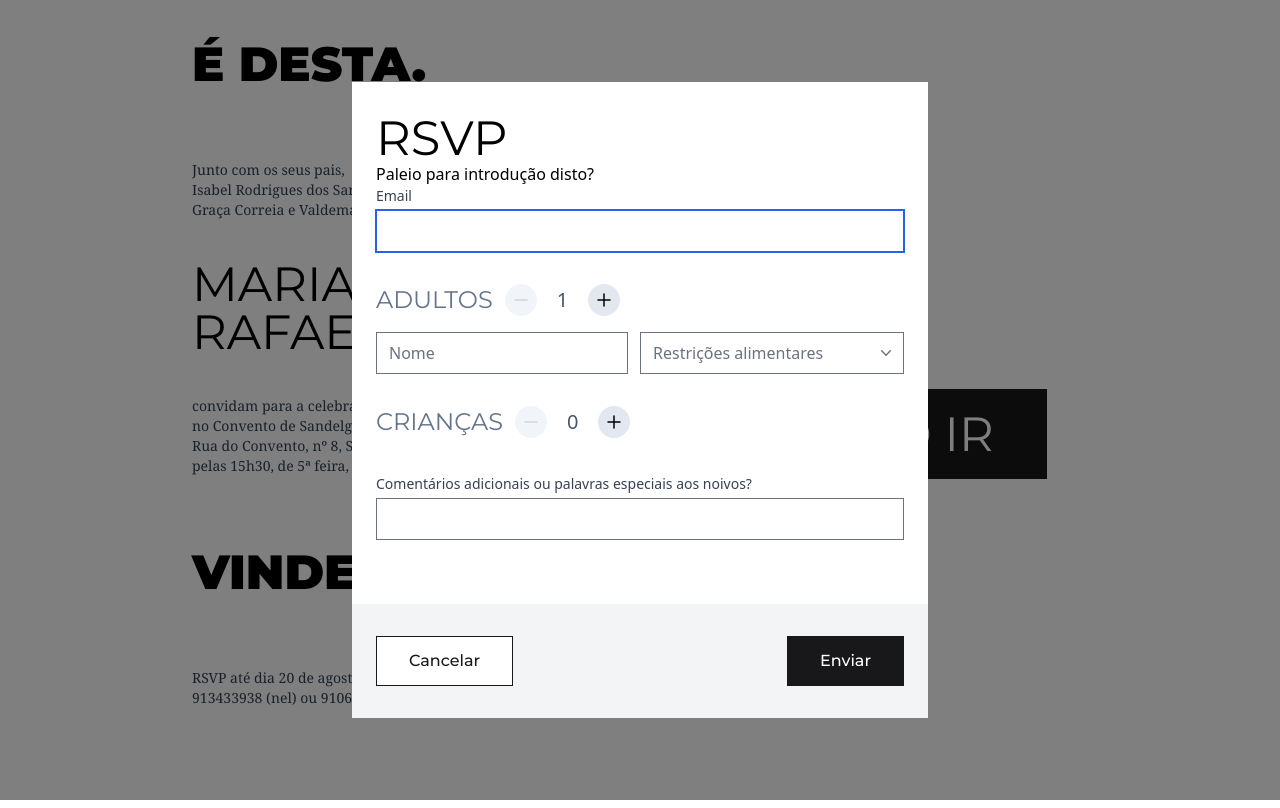
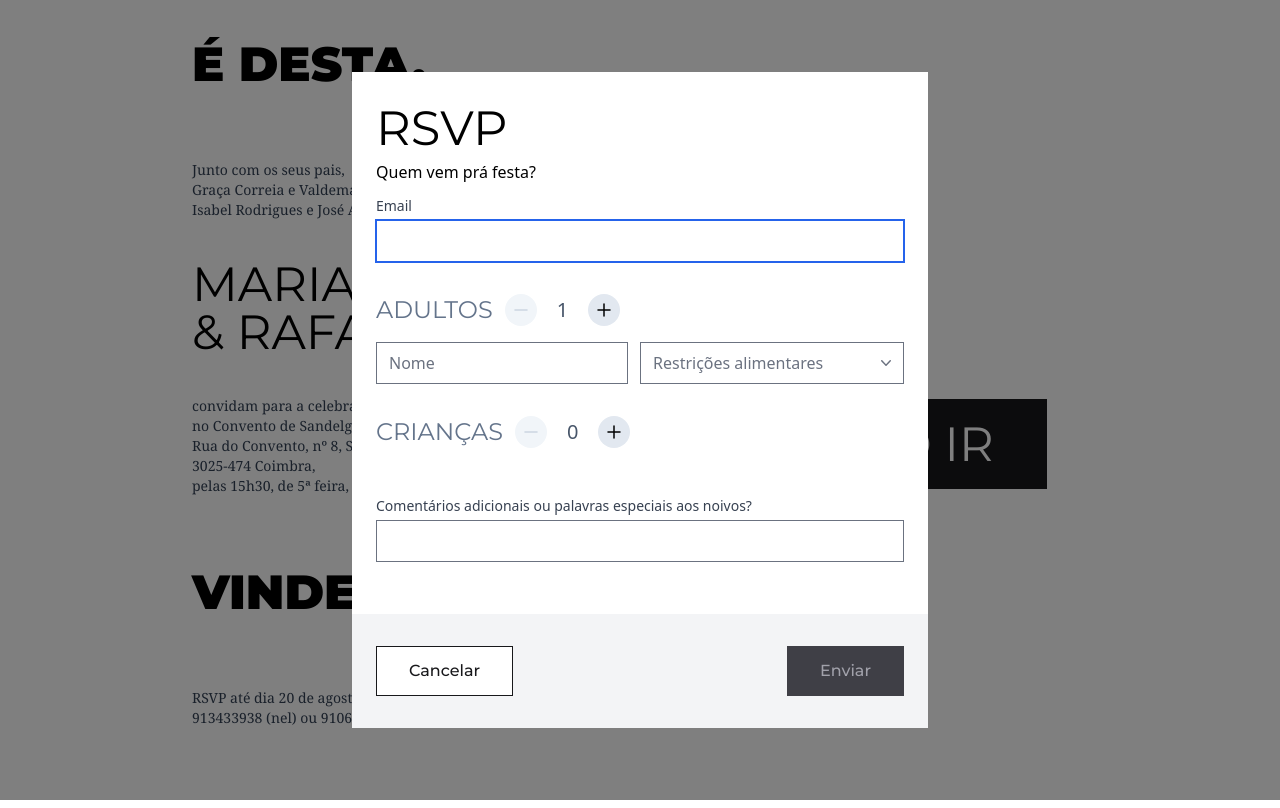
Before and after one commit to rikas/rafanel.com, a React (Vite) app: page / in a window 1280 px wide. Both pictures are taken after a click on the button "QUERO IR". Built offline with nearby package versions, Linux system fonts and the light colour scheme.

Commit message:
Adjustments

```diff
--- a/package.json
+++ b/package.json
@@ -10,6 +10,7 @@
     "lint": "eslint --ext .js,.jsx ./src"
   },
   "dependencies": {
+    "@emailjs/browser": "^3.10.0",
     "@headlessui/react": "^1.7.13",
     "@heroicons/react": "^2.0.16",
     "@tailwindcss/forms": "^0.5.3",
@@ -18,6 +19,7 @@
     "eslint-plugin-import": "^2.27.5",
     "react": "^18.2.0",
     "react-dom": "^18.2.0",
+    "react-spinners": "^0.13.8",
     "uuid": "^9.0.0"
   },
   "devDependencies": {
--- a/src/App.jsx
+++ b/src/App.jsx
@@ -19,19 +19,20 @@ const App = () => {
 
         <div className="mt-5 md:mt-8">
           <Paragraph>Junto com os seus pais,</Paragraph>
-          <Paragraph>Isabel Rodrigues dos Santos e José Álvaro Rodrigues dos Santos,</Paragraph>
           <Paragraph>Graça Correia e Valdemar Barreiros,</Paragraph>
+          <Paragraph>Isabel Rodrigues e José Álvaro Rodrigues Santos,</Paragraph>
         </div>
 
         <div>
-          <Title>Maria Manuel &</Title>
-          <Title>Rafael</Title>
+          <Title>Maria Manuel</Title>
+          <Title>& Rafael</Title>
         </div>
 
         <div>
           <Paragraph>convidam para a celebração do seu casamento,</Paragraph>
           <Paragraph>no Convento de Sandelgas,</Paragraph>
-          <Paragraph>Rua do Convento, nº 8, Sandelgas, 3025-474 Coimbra,</Paragraph>
+          <Paragraph>Rua do Convento, nº 8, Sandelgas,</Paragraph>
+          <Paragraph>3025-474 Coimbra,</Paragraph>
           <Paragraph>pelas 15h30, de 5ª feira, dia 5 de outubro de 2023.</Paragraph>
         </div>
 
--- a/src/components/Button.jsx
+++ b/src/components/Button.jsx
@@ -1,6 +1,6 @@
 import clsx from 'clsx';
 
-const Button = ({ type, children, variant = 'solid', ...props }) => {
+const Button = ({ type, children, variant = 'solid', disabled, ...props }) => {
   const classes = clsx(
     'text-white',
     'text-base',
@@ -19,6 +19,11 @@ const Button = ({ type, children, variant = 'solid', ...props }) => {
     'font-title',
     'border',
     'border-zinc-900',
+    'disabled:cursor-not-allowed',
+    'disabled:bg-zinc-700',
+    'disabled:text-zinc-400',
+    'disabled:border-zinc-700',
+    'disabled:hover:bg-zinc-700',
     {
       'bg-zinc-900': variant === 'solid',
     },
@@ -29,7 +34,7 @@ const Button = ({ type, children, variant = 'solid', ...props }) => {
   );
 
   return (
-    <button type={type} className={classes} {...props}>
+    <button type={type} className={classes} disabled={disabled} {...props}>
       {children}
     </button>
   );
--- a/src/components/FormDialog.jsx
+++ b/src/components/FormDialog.jsx
@@ -2,6 +2,7 @@ import { Fragment, useState } from 'react';
 import { Dialog, Transition } from '@headlessui/react';
 import { createPortal } from 'react-dom';
 import { v4 as uuid } from 'uuid';
+import { BeatLoader } from 'react-spinners';
 
 import Button from './Button';
 import Title from './Title';
@@ -9,8 +10,10 @@ import FormField from './form/FormField';
 import AdultsSelect from './form/AdultsSelect';
 import ChildrenSelect from './form/ChildrenSelect';
 import Stack from './Stack';
+import rsvpSender from '../rsvpSender';
 
 const FormDialog = ({ isOpen, onClose }) => {
+  const [loading, setLoading] = useState(false);
   const [formState, setFormState] = useState({
     email: '',
     adults: [{ id: uuid(), name: '', allergies: [] }],
@@ -22,6 +25,11 @@ const FormDialog = ({ isOpen, onClose }) => {
   const comments = formState.comments;
   const adults = formState.adults;
   const children = formState.children;
+  const valid =
+    email &&
+    adults.length > 0 &&
+    adults.every((adult) => adult.name) &&
+    children.every((child) => child.name && child.age);
 
   const onEmailChange = (event) => {
     const { value } = event.target;
@@ -73,6 +81,24 @@ const FormDialog = ({ isOpen, onClose }) => {
     setFormState({ ...formState, children: newChildren });
   };
 
+  const submitForm = (event) => {
+    event.preventDefault();
+    setLoading(true);
+
+    // rsvpSender({
+    //   params: formState,
+    //   onSuccess: () => {
+    //     console.log('Foi sucesso');
+    //     setLoading(false);
+    //     onClose();
+    //   },
+    //   onError: () => {
+    //     setLoading(false);
+    //     console.log('Foi erro');
+    //   },
+    // });
+  };
+
   return (
     <Transition appear show={isOpen} as={Fragment}>
       <Dialog as="div" onClose={onClose} className="relative z-50">
@@ -107,11 +133,13 @@ const FormDialog = ({ isOpen, onClose }) => {
             leaveTo="opacity-0 scale-95"
           >
             <Dialog.Panel className="fixed w-full max-w-xl bg-white max-h-full overflow-y-auto">
-              <form onSubmit={() => alert('SUBMIT')}>
+              <form onSubmit={submitForm}>
                 <div className="flex flex-col px-4 py-3 sm:px-6 sm:py-8">
                   <Stack gap={4}>
                     <Dialog.Title as={Title}>RSVP</Dialog.Title>
-                    <Dialog.Description>Paleio para introdução disto?</Dialog.Description>
+                    <Dialog.Description className="pt-2 pb-3">
+                      Quem vem prá festa?
+                    </Dialog.Description>
                     <FormField
                       name="email"
                       id="email"
@@ -119,6 +147,8 @@ const FormDialog = ({ isOpen, onClose }) => {
                       label="Email"
                       value={email}
                       onChange={onEmailChange}
+                      disabled={loading}
+                      required
                       autoFocus
                     />
 
@@ -136,7 +166,7 @@ const FormDialog = ({ isOpen, onClose }) => {
                       update={updateChild}
                     />
 
-                    <div className="mt-5">
+                    <div className="mt-8">
                       <FormField
                         name="comments"
                         id="comments"
@@ -144,18 +174,22 @@ const FormDialog = ({ isOpen, onClose }) => {
                         value={comments}
                         onChange={onCommentsChange}
                         label="Comentários adicionais ou palavras especiais aos noivos?"
+                        disabled={loading}
                       />
                     </div>
                   </Stack>
                 </div>
 
-                <div className="flex bg-gray-100 px-4 py-5 sm:px-6 sm:py-8 mt-8 justify-between">
+                <div className="flex bg-gray-100 px-4 py-5 sm:px-6 sm:py-8 mt-5 justify-between">
                   <Button type="button" onClick={onClose} variant="outline">
                     Cancelar
                   </Button>
 
-                  <Button type="submit" onClick={onClose}>
-                    Enviar
+                  <Button type="submit" onClick={submitForm} disabled={loading || !valid}>
+                    <Stack direction="row" gap={2} itemsCenter>
+                      <span>{loading ? 'Enviando' : 'Enviar'}</span>
+                      {loading && <BeatLoader color="#ffffff" size={3} />}
+                    </Stack>
                   </Button>
                 </div>
               </form>
--- a/src/components/form/ChildrenSelect.jsx
+++ b/src/components/form/ChildrenSelect.jsx
@@ -1,3 +1,5 @@
+import { Fragment } from 'react';
+
 import FormField from './FormField';
 import AlergiesSelect from './AlergiesSelect';
 import FieldList from './FieldList';
@@ -7,8 +9,8 @@ const ChildrenSelect = ({ entries, add, remove, update }) => {
   return (
     <FieldList count={entries.length} add={add} remove={remove} title="Crianças">
       {entries.map(({ id, name, age }, index) => (
-        <>
-          <div key={id} className="flex items-end gap-3">
+        <Fragment key={id}>
+          <div className="flex items-end gap-3">
             <div className="grow w-1/2">
               <FormField
                 type="text"
@@ -58,11 +60,11 @@ const ChildrenSelect = ({ entries, add, remove, update }) => {
                 className="cursor-pointer"
               />
               <label htmlFor={`opt2-${id}`} className="cursor-pointer pl-2">
-                Cerimónia e festa
+                Jantar e festa
               </label>
             </Stack>
           </Stack>
-        </>
+        </Fragment>
       ))}
     </FieldList>
   );
--- a/src/components/form/FieldList.jsx
+++ b/src/components/form/FieldList.jsx
@@ -15,7 +15,7 @@ const FieldList = ({ title, count, add, remove, min = 0, children }) => {
           <MinusSmallIcon className="h-6 w-6" />
         </IconButton>
 
-        <span className="text-xl text-slate-600 px-2">{count}</span>
+        <span className="text-xl text-slate-600 px-2 select-none">{count}</span>
 
         <IconButton onClick={add} disabled={count === 5}>
           <PlusSmallIcon className="h-6 w-6" />
--- /dev/null
+++ b/src/rsvpSender.js
@@ -0,0 +1,28 @@
+import emailjs from '@emailjs/browser';
+
+const TEMPLATE_ID = 'template_dgnmy5f';
+const PUBLIC_KEY = 'FarjtpGQkZEBKQitV';
+const SERVICE_ID = 'default_service';
+
+const rsvpSender = ({ params, onSuccess, onFailure }) => {
+  const firstAdult = params.adults[0];
+
+  const templateParams = {
+    from_name: firstAdult.name.trim(),
+    from_email: params.email.trim(),
+    message_html: `<p><strong>Adultos</strong> (${params.adults.length})</p><p><strong>Crianças</strong> (${params.children.length})</p>`,
+  };
+
+  emailjs.send(SERVICE_ID, TEMPLATE_ID, templateParams, PUBLIC_KEY).then(
+    function (response) {
+      console.log('SUCCESS!', response.status, response.text);
+      onSuccess();
+    },
+    function (error) {
+      console.log('FAILED...', error);
+      onFailure();
+    },
+  );
+};
+
+export default rsvpSender;
```
Also changed, not shown: 2 other files (tests, documents, lock files or other folders).
